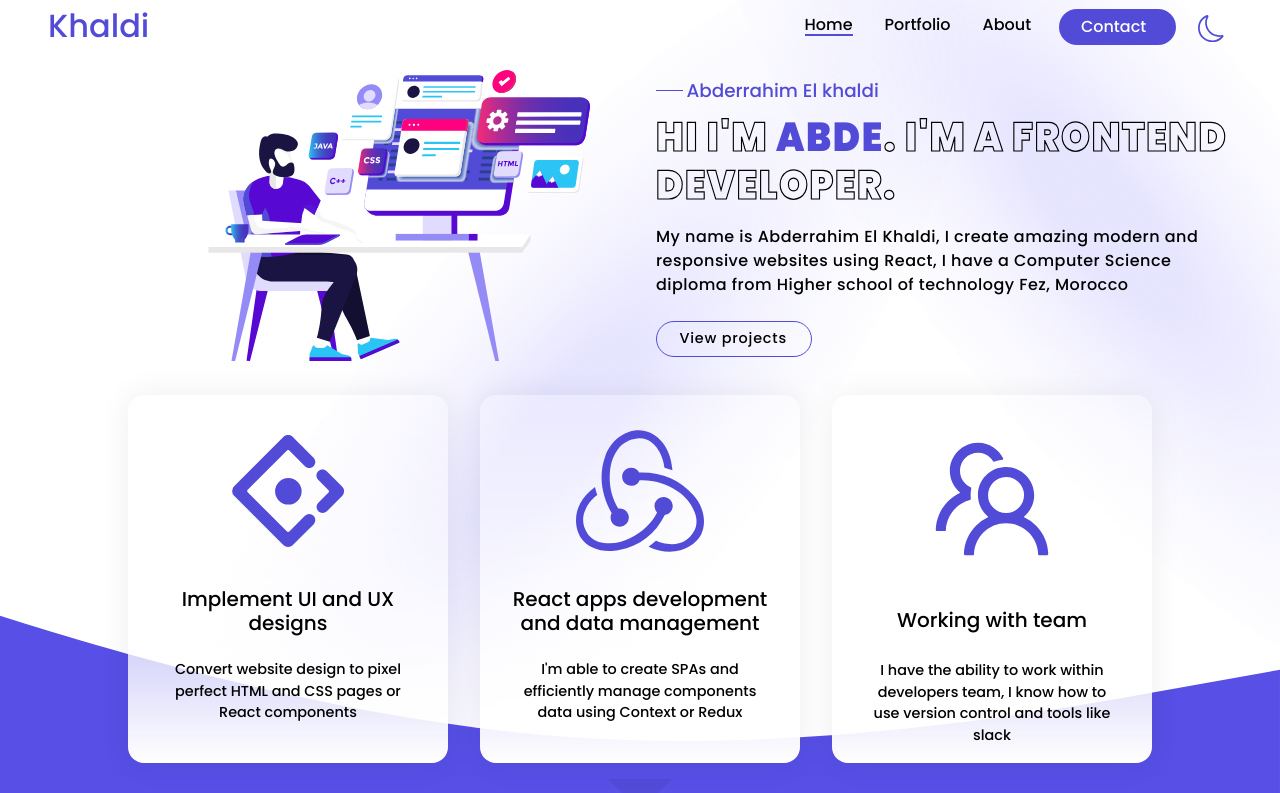
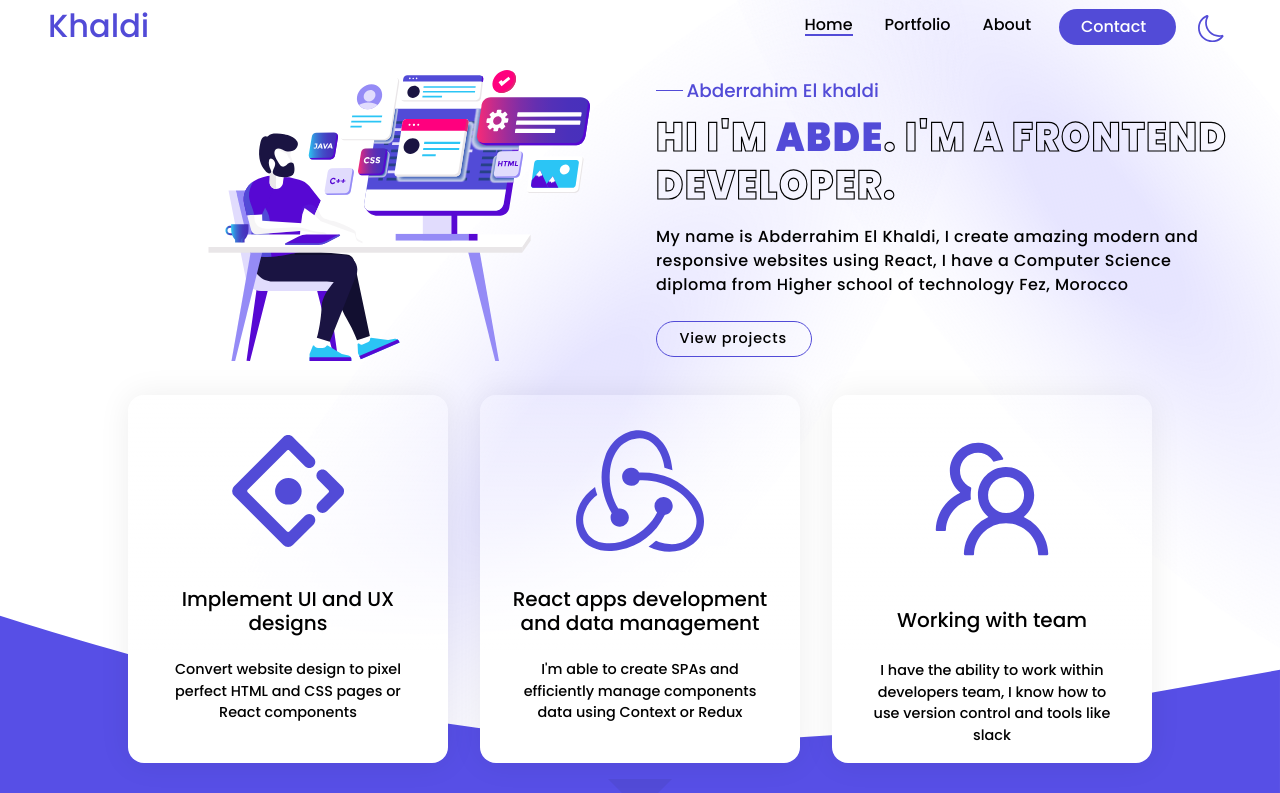
Before and after one commit to devkhaldi/portfolio, a React (Create React App) app: page / in a window 1280 px wide. Shown: the top 793 px of the page. Built offline with nearby package versions, Linux system fonts and the light colour scheme.

Commit message:
hero cards

```diff
--- a/src/home/Hero.css
+++ b/src/home/Hero.css
@@ -153,7 +153,7 @@
   align-items: center;
   height: 23rem;
   margin: 0 1rem;
-  transition: all 100ms;
+  transition: all 1000ms;
   border-radius: 1rem;
   box-shadow: 0 0 2rem rgba(0, 0, 0, 0.07);
 }
@@ -161,14 +161,14 @@
 .dark-mode .hero .card {
   background: linear-gradient(
     0deg,
-    rgba(0, 0, 0, 0.9) 0%,
+    rgba(0, 0, 0, 0.9) 20%,
     rgba(0, 0, 0, 0.1) 100%
   );
 }
 .light-mode .hero .card {
   background: linear-gradient(
     0deg,
-    rgba(255, 255, 255, 1) 0%,
+    rgba(255, 255, 255, 1) 30%,
     rgba(255, 255, 255, 0.2) 100%
   );
 }
```
